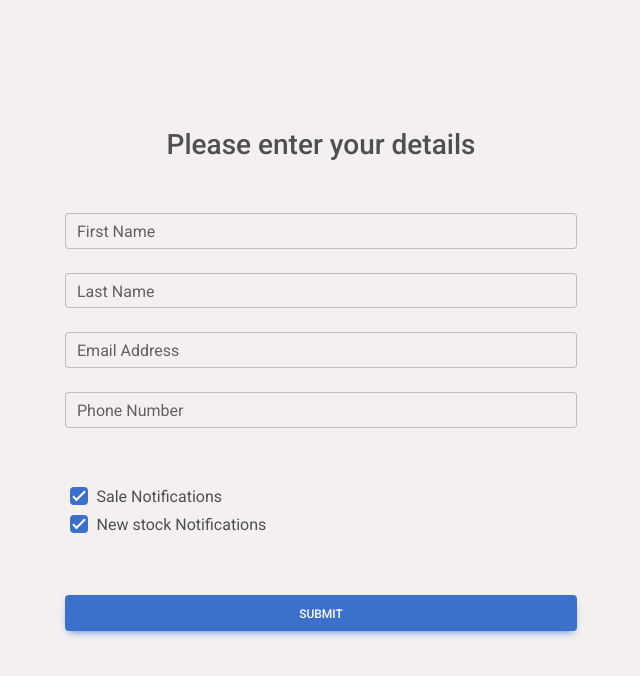
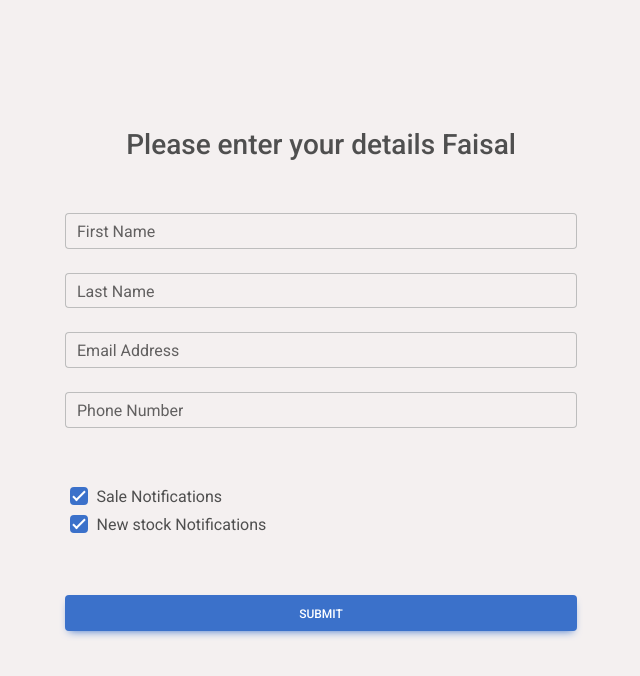
Before and after one commit to gavinlampton/CECS491A_The_Architects, a React (Create React App) app in the folder client/: page /customerform in a window 1280 px wide. Shown: the top 676 px of the page, without its empty margins (319-959 px from the left). Built offline with nearby package versions, Linux system fonts and the light colour scheme.

Commit message:
Update CustomerForm.js

```diff
--- a/client/src/Components/Customer/CustomerForm.js
+++ b/client/src/Components/Customer/CustomerForm.js
@@ -17,7 +17,7 @@ const CustomerForm = () => {
 
   return (
     <div className="form-body">
-      <h3>Please enter your details</h3>
+      <h3>Please enter your details Faisal</h3>
       <form>
         <MDBInput
           className="mb-4"
```
